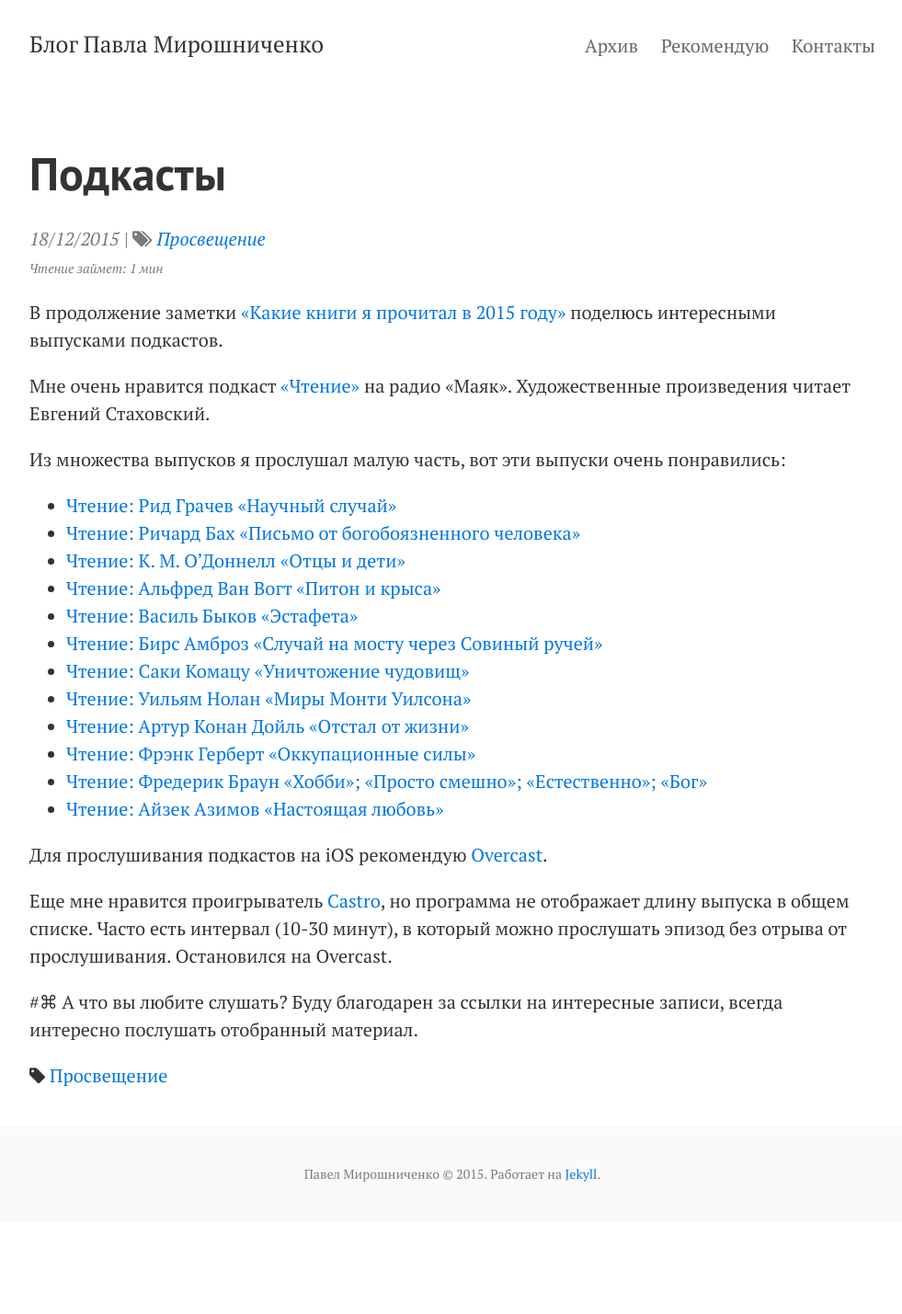
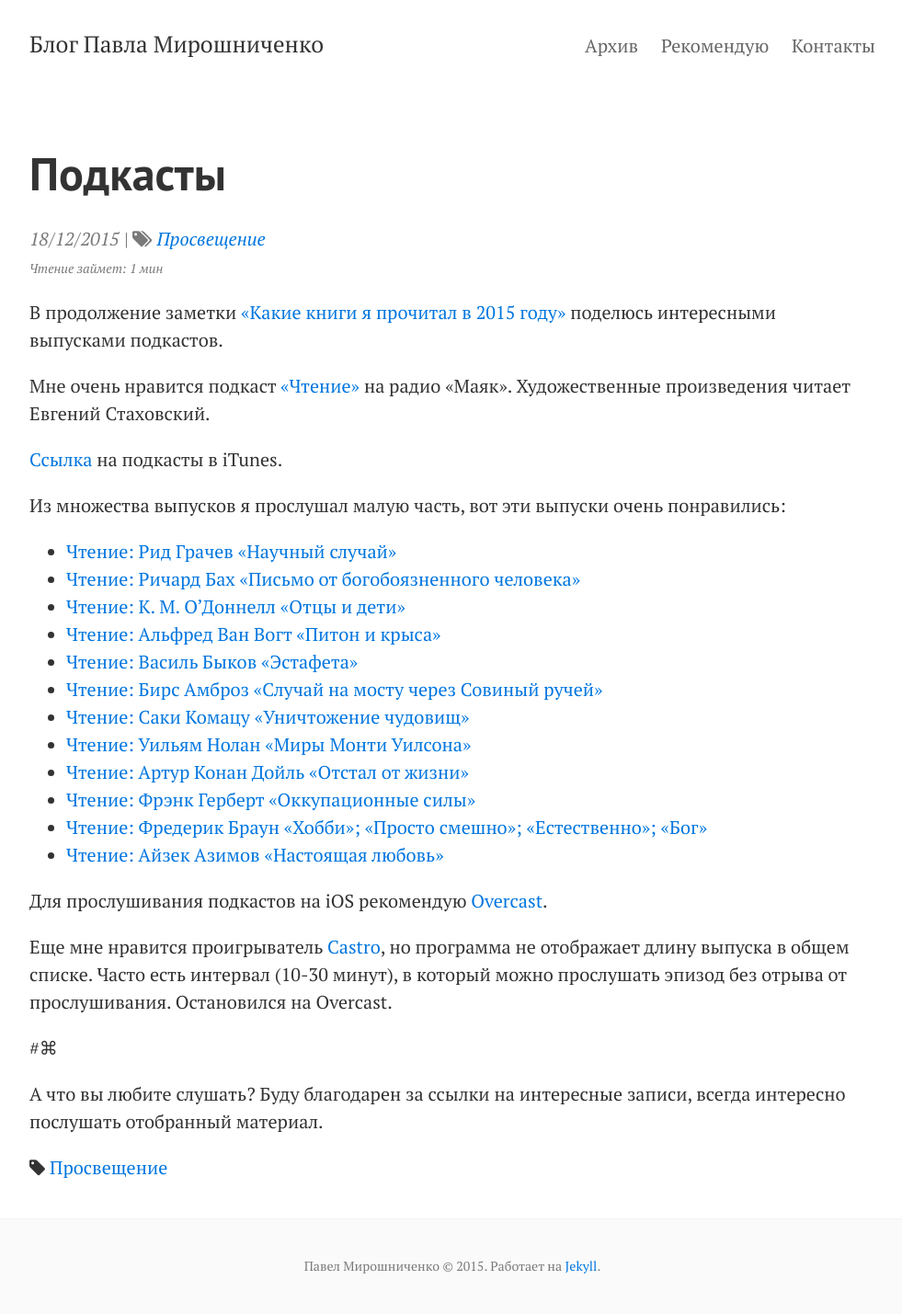
Before and after one commit to facetheheat/facetheheat.github.io, a Jekyll site: the page built from _posts/2015-12-18-podcasts.markdown, in a window 1280 px wide. Shown: the whole page at 92% size, without its empty margins (148-1129 px from the left). Built offline with Jekyll 4.4.1, drawn with Linux system fonts in a browser that asks for light colours; comment, search, counter and statistics services are not loaded; before the commit the page ends 1329 px from its top, so only the background shows below that.

Commit message:
fix episode's link

```diff
--- a/_posts/2015-12-18-podcasts.markdown
+++ b/_posts/2015-12-18-podcasts.markdown
@@ -10,20 +10,22 @@
 
 Мне очень нравится подкаст [«Чтение»](http://radiomayak.ru/podcasts/podcast/id/703/) на радио «Маяк». Художественные произведения читает Евгений Стаховский.
 
+[Ссылка](https://itunes.apple.com/ru/podcast/ctenie/id969807510?l=en&mt=2) на подкасты в iTunes.
+
 Из множества выпусков я прослушал малую часть, вот эти выпуски очень понравились:
 
-- [Чтение: Рид Грачев «Научный случай»](https://overcast.fm/+EQ\_7p-FNo)
-- [Чтение: Ричард Бах «Письмо от богобоязненного человека»](https://overcast.fm/+EQ\_4SWW9Q)
-- [Чтение: К. М. О’Доннелл «Отцы и дети»](https://overcast.fm/+EQ\_7lWNRM)
-- [Чтение: Альфред Ван Вогт «Питон и крыса»](https://overcast.fm/+EQ\_5IfujY)
-- [Чтение: Василь Быков «Эстафета»](https://overcast.fm/+EQ\_6SHV\_Y)
-- [Чтение: Бирс Амброз «Случай на мосту через Совиный ручей»](https://overcast.fm/+EQ\_692y8Q)
-- [Чтение: Саки Комацу «Уничтожение чудовищ»](https://overcast.fm/+EQ\_7eMLVc)
-- [Чтение: Уильям Нолан «Миры Монти Уилсона»](https://overcast.fm/+EQ\_60r8io)
-- [Чтение: Артур Конан Дойль «Отстал от жизни»](https://overcast.fm/+EQ\_4vclLs)
-- [Чтение: Фрэнк Герберт «Оккупационные силы»](https://overcast.fm/+EQ\_5wPyR8)
-- [Чтение: Фредерик Браун «Хобби»; «Просто смешно»; «Естественно»; «Бог»](https://overcast.fm/+EQ\_4muGHs)
-- [Чтение: Айзек Азимов «Настоящая любовь»](https://overcast.fm/+EQ\_5Ns3Zc)
+- [Чтение: Рид Грачев «Научный случай»](https://itunes.apple.com/ru/podcast/rid-gracev-naucnyj-slucaj-./id969807510?i=351214510&l=en&mt=2)
+- [Чтение: Ричард Бах «Письмо от богобоязненного человека»](https://itunes.apple.com/ru/podcast/ricard-bah-pis-mo-ot-bogoboaznennogo/id969807510?i=343910869&l=en&mt=2)
+- [Чтение: К. М. О’Доннелл «Отцы и дети»](https://itunes.apple.com/ru/podcast/k.-m.-odonnell-otcy-i-deti/id969807510?i=343469036&l=en&mt=2)
+- [Чтение: Альфред Ван Вогт «Питон и крыса»](https://itunes.apple.com/ru/podcast/al-fred-van-vogt-piton-i-krysa/id969807510?i=342814351&l=en&mt=2)
+- [Чтение: Василь Быков «Эстафета»](https://itunes.apple.com/ru/podcast/vasil-bykov-estafeta/id969807510?i=341763403&l=en&mt=2)
+- [Чтение: Бирс Амброз «Случай на мосту через Совиный ручей»](https://itunes.apple.com/ru/podcast/birs-ambroz-slucaj-na-mostu/id969807510?i=342103199&l=en&mt=2)
+- [Чтение: Саки Комацу «Уничтожение чудовищ»](https://itunes.apple.com/ru/podcast/saki-komacu-rasskaz-unictozenie/id969807510?i=340466207&l=en&mt=2)
+- [Чтение: Уильям Нолан «Миры Монти Уилсона»](https://itunes.apple.com/ru/podcast/uil-am-nolan-miry-monti-uilsona/id969807510?i=338948308&l=en&mt=2)
+- [Чтение: Артур Конан Дойль «Отстал от жизни»](https://itunes.apple.com/ru/podcast/artur-konan-dojl-otstal-ot/id969807510?i=336035974&l=en&mt=2)
+- [Чтение: Фрэнк Герберт «Оккупационные силы»](https://itunes.apple.com/ru/podcast/frenk-gerbert-okkupacionnye/id969807510?i=336035967&l=en&mt=2)
+- [Чтение: Фредерик Браун «Хобби»; «Просто смешно»; «Естественно»; «Бог»](https://itunes.apple.com/ru/podcast/frederik-braun-hobbi-prosto/id969807510?i=336035973&l=en&mt=2)
+- [Чтение: Айзек Азимов «Настоящая любовь»](https://itunes.apple.com/ru/podcast/ajzek-azimov-nastoasaa-lubov/id969807510?i=336035968&l=en&mt=2)
 
 Для прослушивания подкастов на iOS рекомендую [Overcast](https://geo.itunes.apple.com/ru/app/overcast-podcast-player/id888422857?mt=8&uo=4&at=1001l9qh&ct=blog).
 
@@ -31,4 +33,5 @@
 
 
 #⌘
+
 А что вы любите слушать? Буду благодарен за ссылки на интересные записи, всегда интересно послушать отобранный материал.
```
